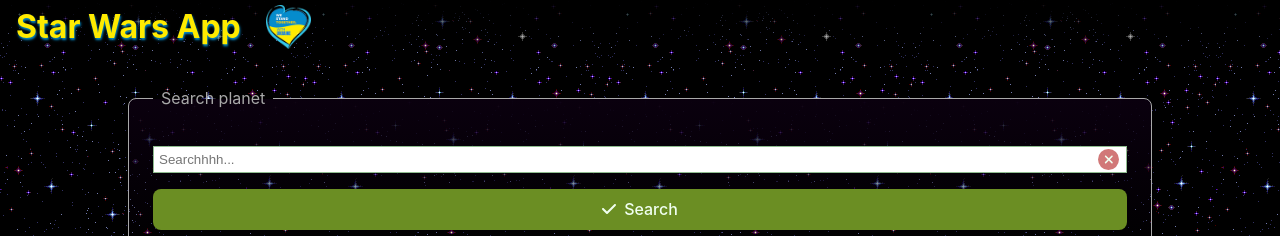
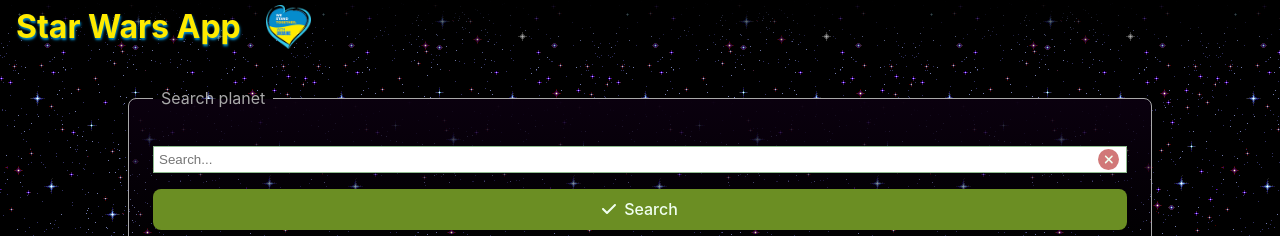
Before and after one commit to perseus-sergey/react-swapi, a React (Vite) app: page / in a window 1280 px wide. Shown: the top 236 px of the page. Built offline with nearby package versions, Linux system fonts and the light colour scheme; no server answers.

Commit message:
feat: change error element destination

```diff
--- a/src/components/CardFilter.tsx
+++ b/src/components/CardFilter.tsx
@@ -55,7 +55,7 @@
               isWrang={isWrongInputSearch}
               value={query}
               aria-label="Search input"
-              placeholder="Searchhhh..."
+              placeholder="Search..."
               onChange={(e) => inputChanged(e)}
             />
             <StyledButton
--- a/src/main.tsx
+++ b/src/main.tsx
@@ -14,15 +14,19 @@
     errorElement: <ErrorRoutPage />,
     children: [
       {
-        path: '/react-swapi?',
-        element: <CardList />,
         errorElement: <ErrorRoutPage />,
-        loader: searchLoader,
         children: [
           {
-            path: 'planet/:planetId',
-            element: <CardDetail />,
-            loader: planetLoader,
+            path: '/react-swapi?',
+            element: <CardList />,
+            loader: searchLoader,
+            children: [
+              {
+                path: 'planet/:planetId',
+                element: <CardDetail />,
+                loader: planetLoader,
+              },
+            ],
           },
         ],
       },
```
